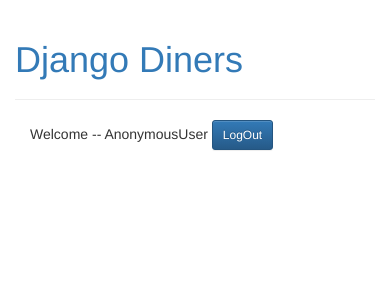
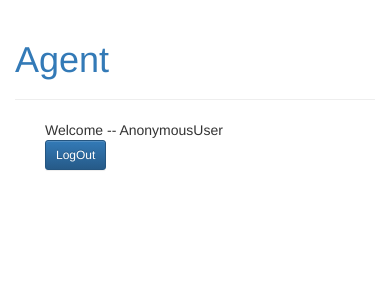
Before and after one commit to v786/virtualtour, a Django app: page /agents/ in a window 390 px wide. Shown: the top 300 px of the page. Run offline with Django 3.2, Linux system fonts and the light colour scheme; some libraries are stand-ins or nearby versions.

Commit message:
made some changes in the UI

```diff
--- a/virtualtours/agents/templates/agents/base.html
+++ b/virtualtours/agents/templates/agents/base.html
@@ -20,7 +20,7 @@
         <div class="container">
             <div class="page-header">
                 <h1>
-                    <a href="/">Django Diners</a>
+                    <a href="/">Agent</a>
                 </h1>
             </div>
             <div class="content container">
--- a/virtualtours/agents/templates/agents/index.html
+++ b/virtualtours/agents/templates/agents/index.html
@@ -1,10 +1,14 @@
 {% extends 'agents/base.html' %}
 
 {% block content %}
+<div class="col-md-10">
+  Welcome -- {{ user }}
+</div>
+<div class="col-md-2">
+    <a href="{% url 'signout' %}" class="top-menu">
+        <button type="button" class="btn btn-primary btn-sm">LogOut</button>
+    </a>
+</div>
 
-Welcome -- {{ user }}
-<a href="{% url 'signout' %}" class="top-menu">
-  <button type="button" class="btn btn-primary btn-sm">LogOut</button>
-</a>
 
 {% endblock %}
```
Also changed, not shown: virtualtours/agents/templates/agents/register.html (+5 -4 lines), virtualtours/db.sqlite3.
